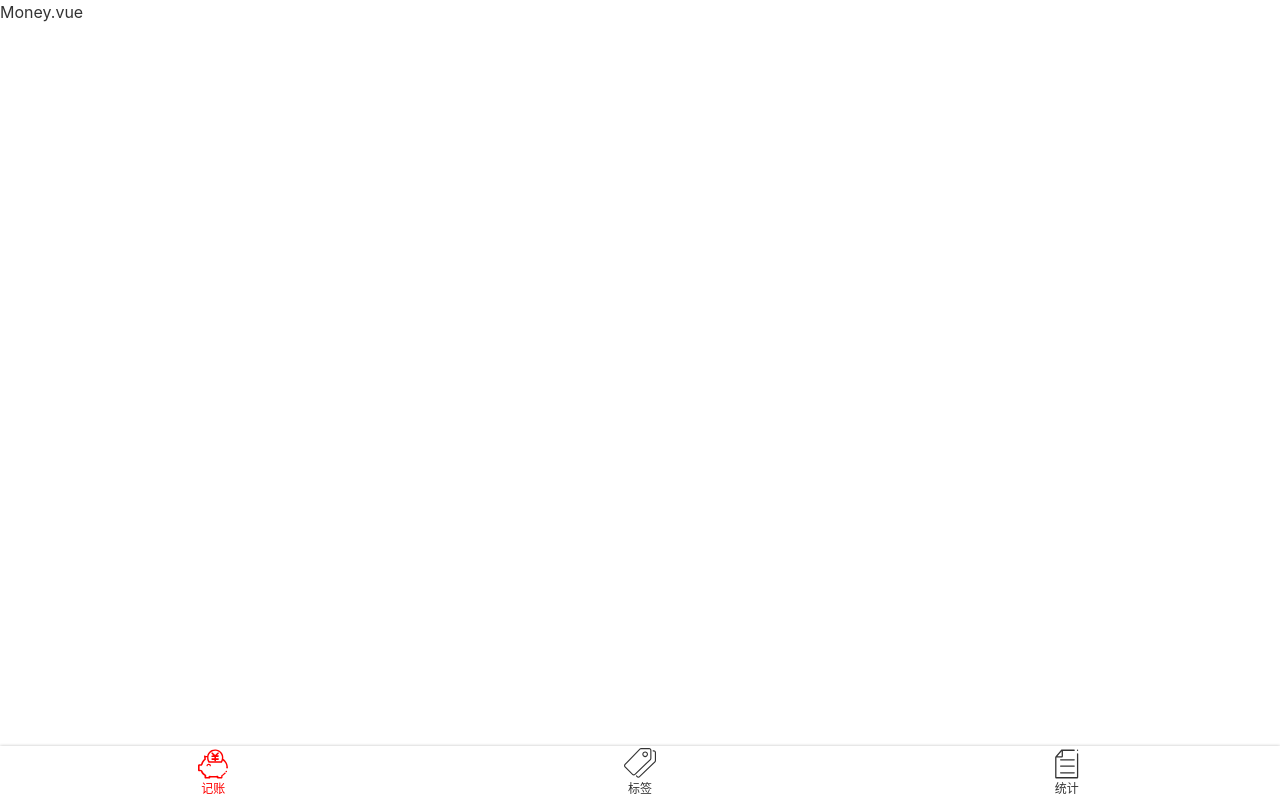
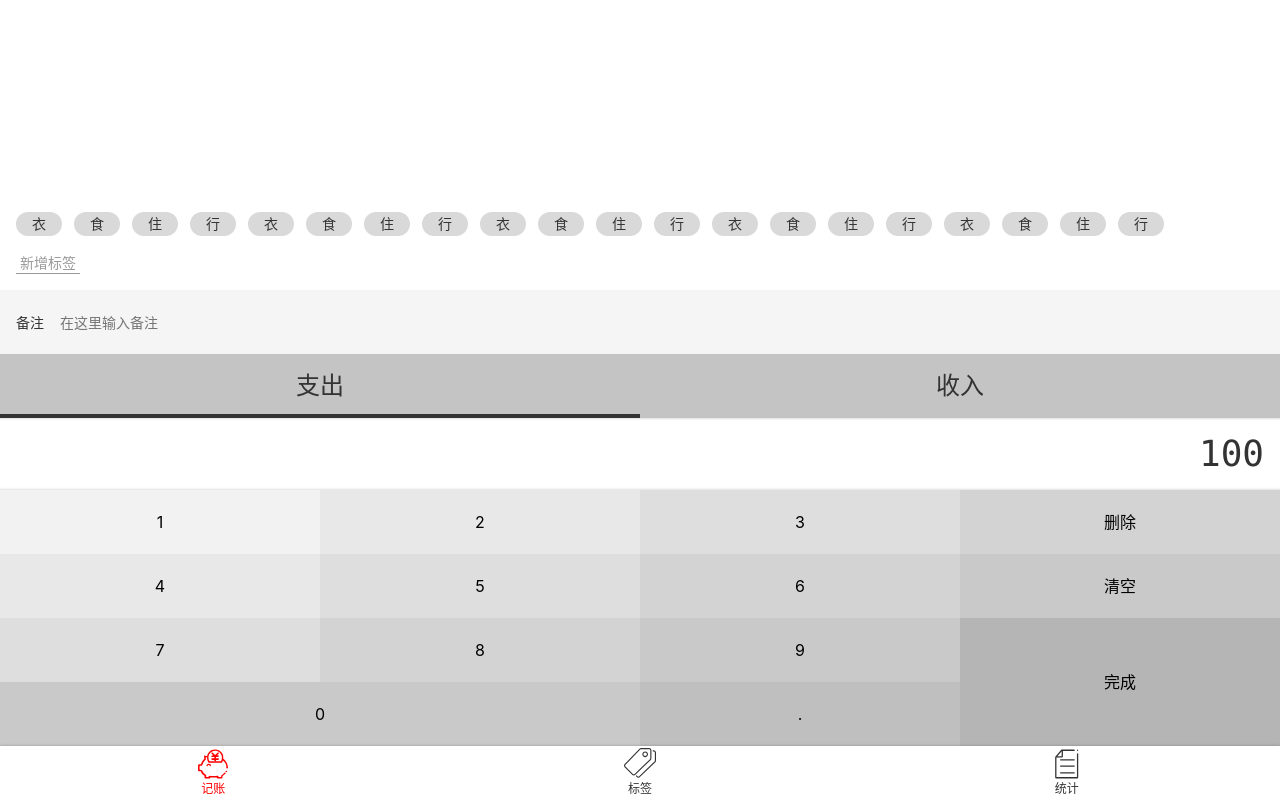
Before and after one commit to panjunheng123/money-src, a Vue app: page /#/money in a window 1280 px wide. Built offline with nearby package versions, Linux system fonts and the light colour scheme.

Commit message:
把 Money.vue 分成四个组件

```diff
--- a/src/components/Layout.vue
+++ b/src/components/Layout.vue
@@ -1,20 +1,21 @@
 <template>
-  <div class="nav-wrapper">
-    <div class="content">
-      <slot></slot>
+  <div class="layout-wrapper">
+    <div class="content" :class="classPrefix && `${classPrefix}-content`">
+      <slot/>
     </div>
-    <Nav></Nav>
+    <Nav/>
   </div>
 </template>
 
 <script lang="ts">
 export default {
+  props: ['classPrefix'],
   name: 'Layout'
 };
 </script>
 
 <style lang="scss" scoped>
-.nav-wrapper {
+.layout-wrapper {
   display: flex;
   flex-direction: column;
   height: 100vh;
--- /dev/null
+++ b/src/components/Money/Notes.vue
@@ -0,0 +1,34 @@
+<template>
+  <div>
+    <label class="notes">
+      <span class="name">备注</span>
+      <input type="text" placeholder="在这里输入备注">
+    </label>
+  </div>
+</template>
+
+<script lang="ts">
+export default {
+  name: 'Notes'
+};
+</script>
+
+<style lang="scss" scoped>
+.notes {
+  font-size: 14px;
+  background: #f5f5f5;
+  padding-left: 16px;
+  display: flex;
+  align-items: center;
+  .name {
+    padding-right: 16px;
+  }
+  input {
+    height: 64px;
+    flex-grow: 1;
+    background: transparent;
+    border: none;
+    padding-right: 16px;
+  }
+}
+</style>
--- /dev/null
+++ b/src/components/Money/NumberPad.vue
@@ -0,0 +1,80 @@
+<template>
+  <div class="numberPad">
+    <div class="output">100</div>
+    <div class="buttons">
+      <button>1</button>
+      <button>2</button>
+      <button>3</button>
+      <button>删除</button>
+      <button>4</button>
+      <button>5</button>
+      <button>6</button>
+      <button>清空</button>
+      <button>7</button>
+      <button>8</button>
+      <button>9</button>
+      <button class="ok">完成</button>
+      <button class="zero">0</button>
+      <button>.</button>
+    </div>
+  </div>
+</template>
+
+<script lang="ts">
+export default {
+  name: 'NumberPad'
+};
+</script>
+
+<style lang="scss" scoped>
+@import "./src/assets/style/helper";
+.numberPad {
+  .output {
+    @extend %clearFix;
+    @extend %innerShadow;
+    font-size: 36px;
+    font-family: Consolas, monospace;
+    padding: 9px 16px;
+    text-align: right;
+  }
+  .buttons {
+    @extend %clearFix;
+    > button {
+      width: 25%;
+      height: 64px;
+      float: left;
+      background: transparent;
+      border: none;
+      &.ok {
+        height: 64*2px;
+        float: right;
+      }
+      &.zero {
+        width: 25*2%;
+      }
+      $bg: #f2f2f2;
+      &:nth-child(1) {
+        background: $bg;
+      }
+      &:nth-child(2), &:nth-child(5) {
+        background: darken($bg, 4%);
+      }
+      &:nth-child(3), &:nth-child(6), &:nth-child(9) {
+        background: darken($bg, 4*2%);
+      }
+      &:nth-child(4), &:nth-child(7), &:nth-child(10) {
+        background: darken($bg, 4*3%);
+      }
+      &:nth-child(8), &:nth-child(11), &:nth-child(13) {
+        background: darken($bg, 4*4%);
+      }
+      &:nth-child(14) {
+        background: darken($bg, 4*5%);
+      }
+      &:nth-child(12) {
+        background: darken($bg, 4*6%);
+      }
+    }
+  }
+}
+</style>
--- /dev/null
+++ b/src/components/Money/Tags.vue
@@ -0,0 +1,70 @@
+<template>
+  <div class="tags">
+    <div class="new">
+      <button>新增标签</button>
+    </div>
+    <ul class="current">
+      <li>衣</li>
+      <li>食</li>
+      <li>住</li>
+      <li>行</li>
+      <li>衣</li>
+      <li>食</li>
+      <li>住</li>
+      <li>行</li>
+      <li>衣</li>
+      <li>食</li>
+      <li>住</li>
+      <li>行</li>
+      <li>衣</li>
+      <li>食</li>
+      <li>住</li>
+      <li>行</li>
+      <li>衣</li>
+      <li>食</li>
+      <li>住</li>
+      <li>行</li>
+    </ul>
+  </div>
+
+</template>
+
+<script lang="ts">
+export default {
+  name: 'Tags'
+};
+</script>
+
+<style lang="scss" scoped>
+.tags {
+  font-size: 14px;
+  padding: 16px;
+  flex-grow: 1;
+  display: flex;
+  flex-direction: column-reverse;
+  > .current {
+    display: flex;
+    flex-wrap: wrap;
+    > li {
+      background: #d9d9d9;
+      $h: 24px;
+      height: $h;
+      line-height: $h;
+      border-radius: $h/2;
+      padding: 0 16px;
+      margin-right: 12px;
+      margin-top: 4px;
+    }
+  }
+  > .new {
+    padding-top: 16px;
+    button {
+      background: transparent;
+      border: none;
+      color: #999;
+      border-bottom: 1px solid;
+      padding: 0 4px;
+    }
+  }
+}
+</style>
--- /dev/null
+++ b/src/components/Money/Types.vue
@@ -0,0 +1,40 @@
+<template>
+  <div>
+    <ul class="types">
+      <li class="selected">支出</li>
+      <li>收入</li>
+    </ul>
+  </div>
+</template>
+
+<script lang="ts">
+export default {
+  name: 'Types'
+};
+</script>
+
+<style lang="scss" scoped>
+.types {
+  background: #c4c4c4;
+  display: flex;
+  text-align: center;
+  font-size: 24px;
+  > li {
+    width: 50%;
+    height: 64px;
+    display: flex;
+    justify-content: center;
+    align-items: center;
+    position: relative;
+    &.selected::after {
+      content: '';
+      position: absolute;
+      bottom: 0;
+      left: 0;
+      width: 100%;
+      height: 4px;
+      background: #333;
+    }
+  }
+}
+</style>
--- a/src/views/Money.vue
+++ b/src/views/Money.vue
@@ -1,15 +1,26 @@
 <template>
-  <Layout>
-    <p>Money.vue</p>
+  <Layout class-prefix="layout">
+    <NumberPad/>
+    <Types/>
+    <Notes/>
+    <Tags/>
   </Layout>
 </template>
 
 <script lang="ts">
-import Vue from 'vue';
-import {Component} from 'vue-property-decorator';
+import NumberPad from '@/components/Money/NumberPad.vue';
+import Types from '@/components/Money/Types.vue';
+import Notes from '@/components/Money/Notes.vue';
+import Tags from '@/components/Money/Tags.vue';
+export default {
+  name: 'Money',
+  components: {Tags, Notes, Types, NumberPad},
+};
+</script>
 
-@Component
-export default class Money extends Vue {
-
+<style lang="scss">
+.layout-content {
+  display: flex;
+  flex-direction: column-reverse;
 }
-</script>
+</style>
```
